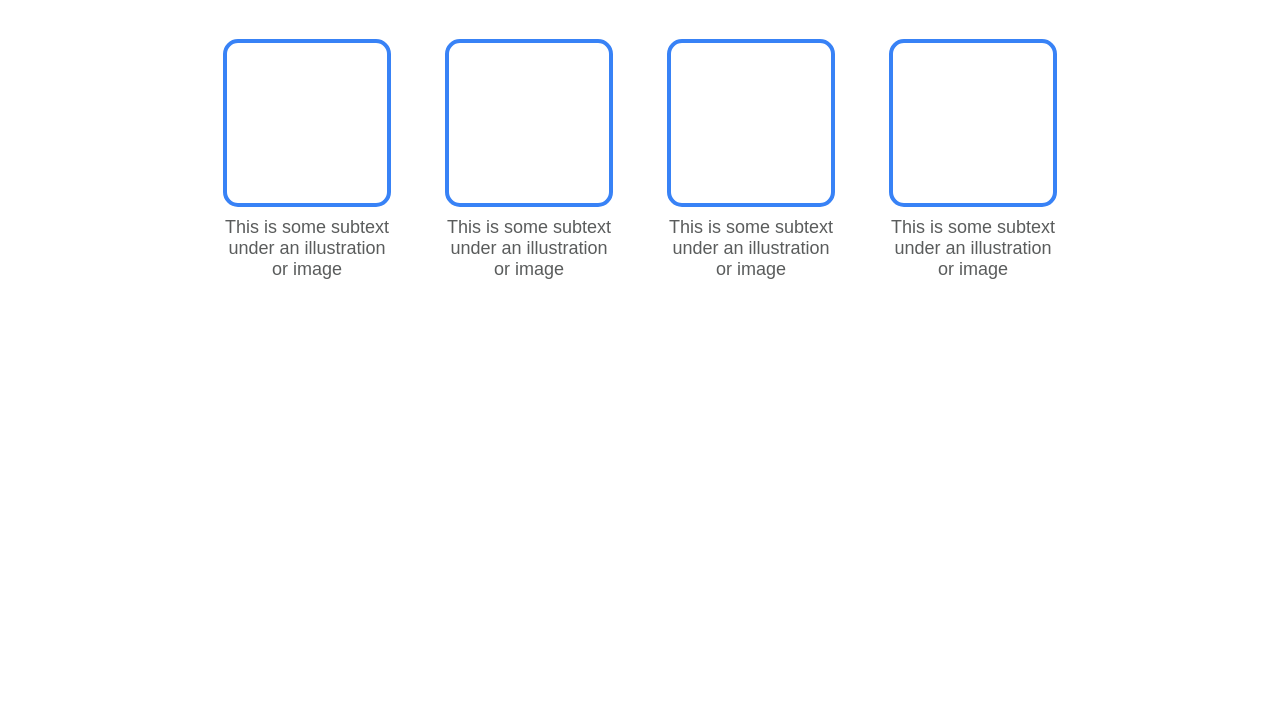
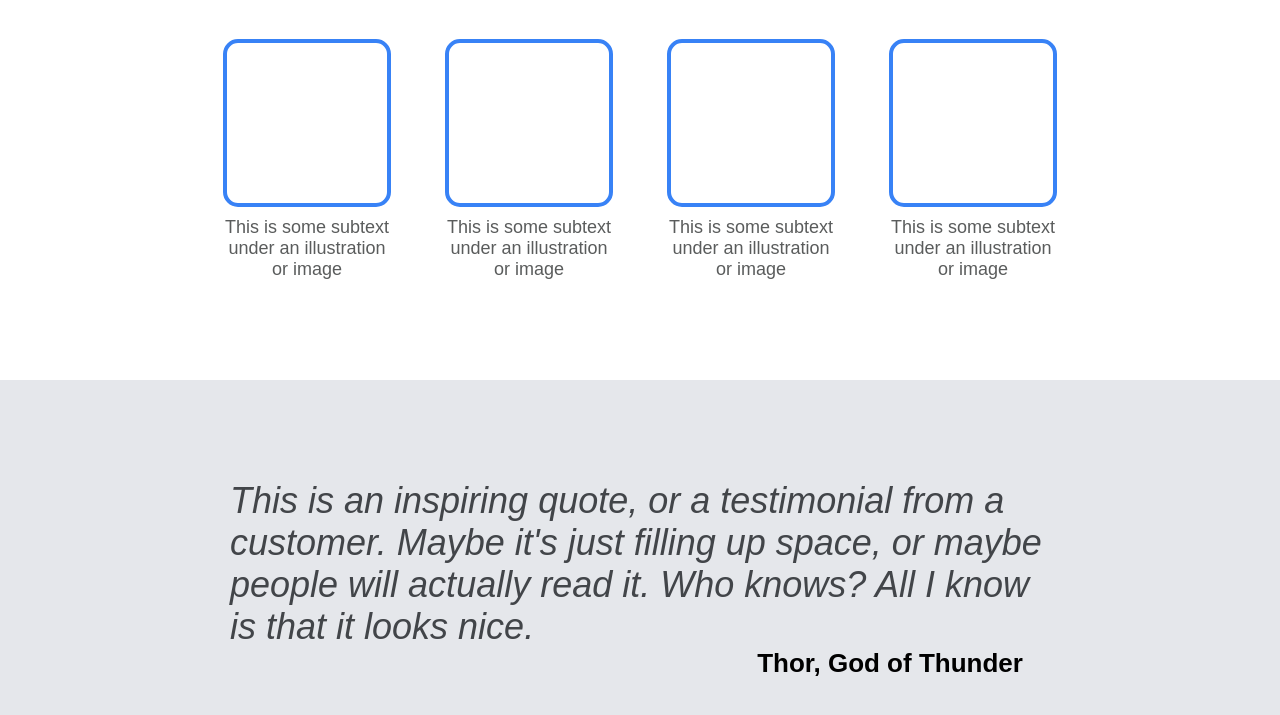
Before and after one commit to toqeerdev/landing-page, a plain HTML site: page index.html in a window 1280 px wide. Shown: the part 685-1400 px from the top of the page. Before the commit the page ends 1065 px from the top, so only its background shows below. Drawn offline with Linux system fonts and the light colour scheme.

Commit message:
Add the third section

```diff
--- a/css/style.css
+++ b/css/style.css
@@ -122,3 +122,29 @@ img {
     color: #5a5c5c;
     width: 170px;
 }
+/* end of second section */
+
+
+/* start of third section */
+
+.section-three {
+    background-color: #E5E7EB;
+    padding: 100px 150px 100px 150px;
+    display: flex;
+    flex-direction: column;
+    justify-content: center;
+    align-items: center;
+}
+
+.quote {
+    font-size: 36px;
+    color: #424549;
+    width: 820px;
+}
+
+.quotation {
+    font-weight: bold;
+    font-size: 26px;
+    margin-left: 500px;
+}
+/* end of third section */
--- a/index.html
+++ b/index.html
@@ -31,7 +31,6 @@
         <!----- end of first section ----->
 
 
-
     <!----- second section ----->
     <div class="section-two">
         <div class="title">Some random information.</div>
@@ -59,11 +58,26 @@
         </div>
 
     </div>
+    </div>
+    <!----- end of second section ----->
+
+
+    <!----- third section ----->
+
+
+    <div class="section-three">
+
+        <div class="quote"><em>This is an inspiring quote, or a testimonial from a customer. Maybe it's just filling up space, or maybe people will actually read it. Who knows? All I know is that it looks nice.</em>
+        </div>
+
+        <div class="quotation">Thor, God of Thunder</div>
+
+
+
 
 
 
     </div>
-    <!----- end of section section ----->
 
 
     </body>
```
